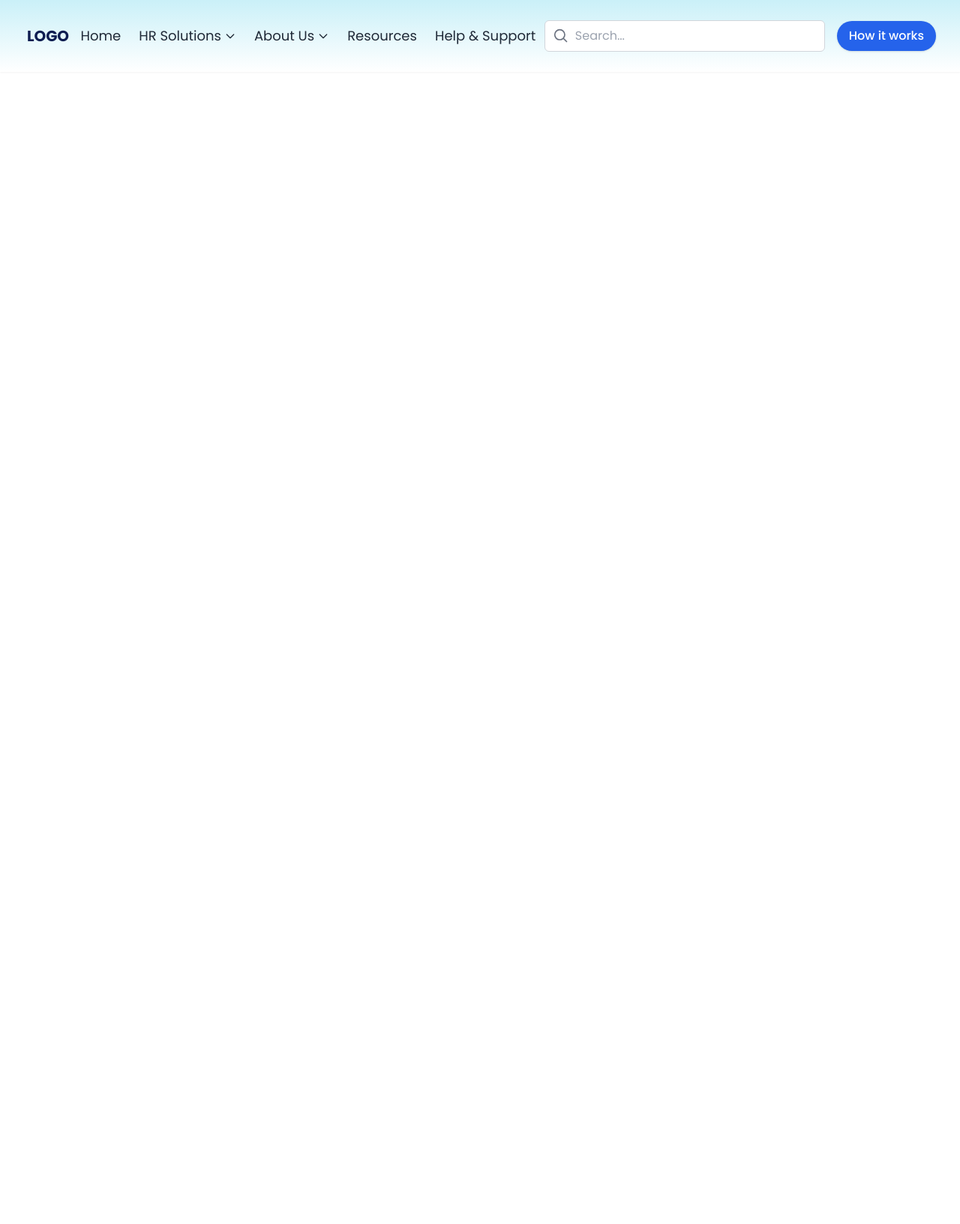
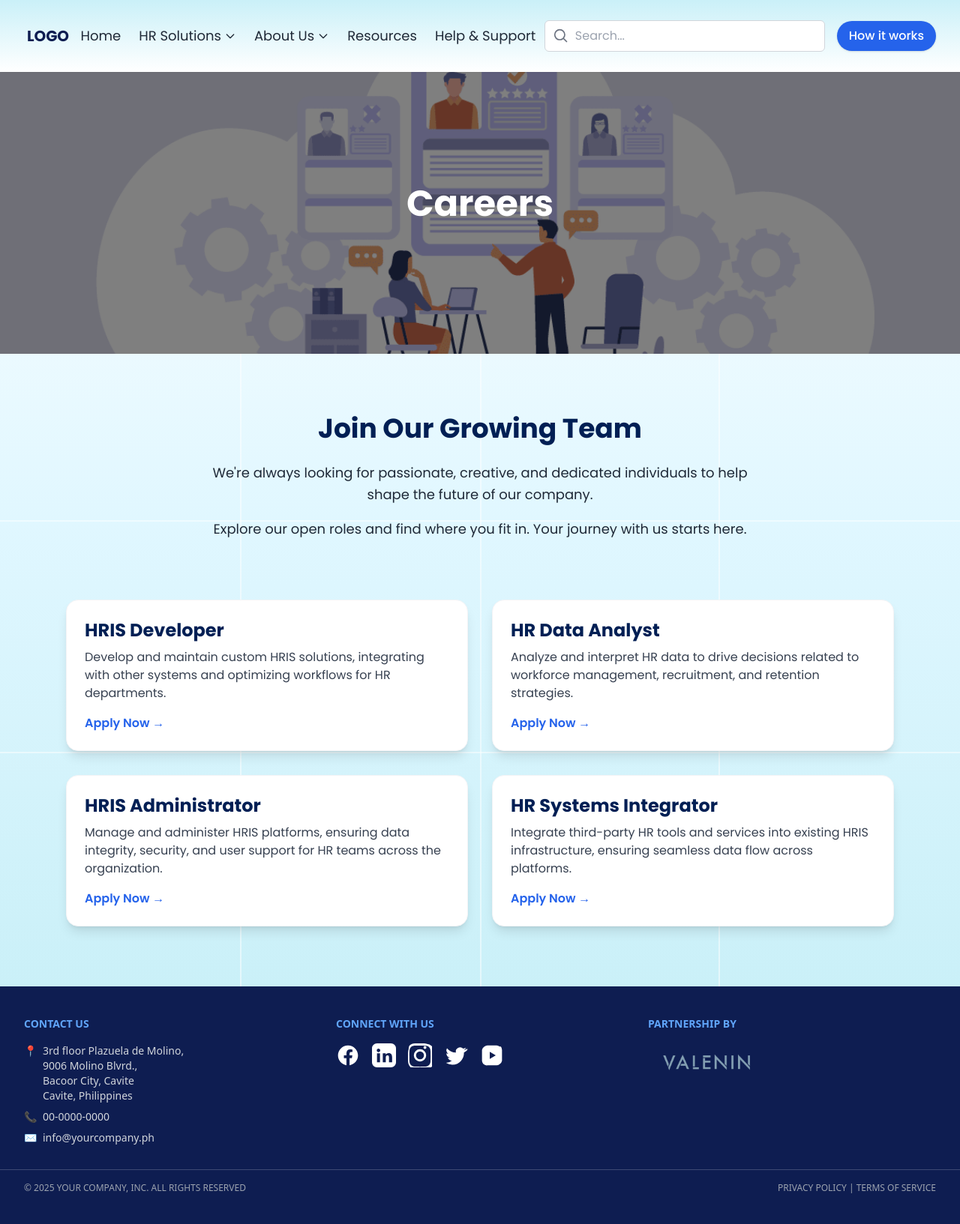
Before and after one commit to maxximusayson/HRIS_web, a CodeIgniter 4 app: the page made by app/Views/careers.php in a window 1280 px wide. Shown: the whole page at 75% size. Before the commit the page ends 74 px from the top, so only its background shows below. Run offline with PHP 8.4 and a stand-in for CodeIgniter, Linux system fonts and the light colour scheme; the template is opened without the code that fills it, so the values that code supplies are empty; some libraries are stand-ins or nearby versions.

Commit message:
About - Careers

```diff
--- a/app/Config/Routes.php
+++ b/app/Config/Routes.php
@@ -7,6 +7,6 @@ use CodeIgniter\Router\RouteCollection;
  */
 $routes->get('/', 'Home::index');
 
-$routes->get('/company', 'Pages::company');
-$routes->get('/team', 'Pages::team');
-$routes->get('/careers', 'Pages::careers');
+$routes->get('/about/company', 'Pages::company');
+$routes->get('/about/team', 'Pages::team');
+$routes->get('/about/careers', 'Pages::careers');
--- a/app/Views/careers.php
+++ b/app/Views/careers.php
@@ -1,8 +1,77 @@
- <!-- Your styles and scripts -->
- <script src="https://cdn.tailwindcss.com"></script>
-    <link href="https://fonts.googleapis.com/css2?family=Poppins:wght@400;500;600;700&display=swap" rel="stylesheet">
-    <script src="//unpkg.com/alpinejs" defer></script>
+<!-- Your styles and scripts -->
+<script src="https://cdn.tailwindcss.com"></script>
+<link href="https://fonts.googleapis.com/css2?family=Poppins:wght@400;500;600;700&display=swap" rel="stylesheet">
+<script src="//unpkg.com/alpinejs" defer></script>
 
-    <title>About | Careers</title>
+<title>About | Careers</title>
 
 <?= view('layout/header') ?>
+<br><br><br>
+
+<section class="relative font-[Poppins] overflow-hidden bg-gradient-to-b from-white via-[#E0F7FF] to-[#CAF0F8]">
+
+  <!-- Background Lines (behind content) -->
+  <div class="absolute inset-0 pointer-events-none z-0">
+    <!-- Vertical lines -->
+    <div class="absolute left-1/4 top-0 h-full w-[2px] bg-white/50"></div>
+    <div class="absolute left-1/2 top-0 h-full w-[2px] bg-white/50"></div>
+    <div class="absolute right-1/4 top-0 h-full w-[2px] bg-white/50"></div>
+    <!-- Horizontal lines -->
+    <div class="absolute top-1/4 left-0 w-full h-[2px] bg-white/50"></div>
+    <div class="absolute top-1/2 left-0 w-full h-[2px] bg-white/50"></div>
+    <div class="absolute bottom-1/4 left-0 w-full h-[2px] bg-white/50"></div>
+  </div>
+
+  <!-- Hero Header -->
+  <div class="relative w-full h-[300px] md:h-[400px] bg-cover bg-center flex items-center justify-center z-10" style="background-image: url('/images/seamless.png');">
+      <div class="bg-black/50 absolute inset-0"></div>
+      <h1 class="relative text-white text-4xl md:text-5xl font-bold">Careers</h1>
+  </div>
+
+  <!-- Introduction -->
+  <div class="max-w-3xl mx-auto text-center py-16 px-6 md:py-20 relative z-10">
+    <h2 class="text-3xl md:text-4xl font-bold text-[#001F54] mb-6">Join Our Growing Team</h2>
+    <p class="text-gray-800 text-lg leading-relaxed mb-4">
+      We're always looking for passionate, creative, and dedicated individuals to help shape the future of our company.
+    </p>
+    <p class="text-gray-800 text-lg leading-relaxed">
+      Explore our open roles and find where you fit in. Your journey with us starts here.
+    </p>
+  </div>
+
+ <!-- Job Listings -->
+<div class="max-w-6xl mx-auto px-6 pb-20 relative z-10">
+  <div class="grid grid-cols-1 md:grid-cols-2 gap-8">
+    <!-- Job Card 1: HRIS Developer -->
+    <div class="p-6 bg-white rounded-2xl shadow-lg border border-gray-100">
+      <h3 class="text-2xl font-bold text-[#001F54] mb-2">HRIS Developer</h3>
+      <p class="text-gray-700 mb-4">Develop and maintain custom HRIS solutions, integrating with other systems and optimizing workflows for HR departments.</p>
+      <a href="#" class="text-blue-600 font-semibold hover:underline">Apply Now →</a>
+    </div>
+
+    <!-- Job Card 2: HR Data Analyst -->
+    <div class="p-6 bg-white rounded-2xl shadow-lg border border-gray-100">
+      <h3 class="text-2xl font-bold text-[#001F54] mb-2">HR Data Analyst</h3>
+      <p class="text-gray-700 mb-4">Analyze and interpret HR data to drive decisions related to workforce management, recruitment, and retention strategies.</p>
+      <a href="#" class="text-blue-600 font-semibold hover:underline">Apply Now →</a>
+    </div>
+
+    <!-- Job Card 3: HRIS Administrator -->
+    <div class="p-6 bg-white rounded-2xl shadow-lg border border-gray-100">
+      <h3 class="text-2xl font-bold text-[#001F54] mb-2">HRIS Administrator</h3>
+      <p class="text-gray-700 mb-4">Manage and administer HRIS platforms, ensuring data integrity, security, and user support for HR teams across the organization.</p>
+      <a href="#" class="text-blue-600 font-semibold hover:underline">Apply Now →</a>
+    </div>
+
+    <!-- Job Card 4: HR Systems Integrator -->
+    <div class="p-6 bg-white rounded-2xl shadow-lg border border-gray-100">
+      <h3 class="text-2xl font-bold text-[#001F54] mb-2">HR Systems Integrator</h3>
+      <p class="text-gray-700 mb-4">Integrate third-party HR tools and services into existing HRIS infrastructure, ensuring seamless data flow across platforms.</p>
+      <a href="#" class="text-blue-600 font-semibold hover:underline">Apply Now →</a>
+    </div>
+  </div>
+</div>
+
+</section>
+
+<?= view('layout/footer'); ?>
--- a/app/Views/layout/header.php
+++ b/app/Views/layout/header.php
@@ -57,20 +57,21 @@
   <div x-show="open" x-cloak x-transition class="absolute top-full left-0 mt-2 bg-white shadow-lg rounded-xl w-72 p-6 z-40">
     <div class="space-y-4 text-base font-medium text-gray-800">
       <div>
-              <a href="<?= base_url('company') ?>" class="hover:text-blue-500 block">Company</a>
+        <a href="<?= base_url('about/company') ?>" class="hover:text-blue-500 block">Company</a>
         <p class="text-sm text-gray-500">Get to know our mission and vision.</p>
       </div>
       <div>
-              <a href="<?= base_url('team') ?>" class="hover:text-blue-500 block">Our Team</a>
+        <a href="<?= base_url('about/team') ?>" class="hover:text-blue-500 block">Our Team</a>
         <p class="text-sm text-gray-500">Meet the people behind HRIS.</p>
       </div>
       <div>
-              <a href="<?= base_url('careers') ?>" class="hover:text-blue-500 block">Careers</a>
+        <a href="<?= base_url('about/careers') ?>" class="hover:text-blue-500 block">Careers</a>
         <p class="text-sm text-gray-500">Explore job opportunities with us.</p>
       </div>
     </div>
   </div>
 </div>
+
 
       <a href="#" class="hover:text-blue-600">Resources</a>
       <a href="#" class="hover:text-blue-600">Help & Support</a>
@@ -127,11 +128,12 @@
     </svg>
   </button>
   <div x-show="openAbout" x-transition x-cloak class="pl-4 space-y-2 text-sm text-gray-700">
-      <a href="<?= base_url('company') ?>" class="block hover:text-blue-500">Company</a>
-      <a href="<?= base_url('team') ?>" class="block hover:text-blue-500">Our Team</a>
-      <a href="<?= base_url('careers') ?>" class="block hover:text-blue-500">Careers</a>
+    <a href="<?= base_url('about/company') ?>" class="block hover:text-blue-500">Company</a>
+    <a href="<?= base_url('about/team') ?>" class="block hover:text-blue-500">Our Team</a>
+    <a href="<?= base_url('about/careers') ?>" class="block hover:text-blue-500">Careers</a>
   </div>
 </div>
+
 
   <a href="#" class="block py-2 text-gray-800 hover:text-blue-600">Resources</a>
   <a href="#" class="block py-2 text-gray-800 hover:text-blue-600">Help & Support</a>
```
Also changed, not shown: app/Views/company.php (+20 -8 lines), app/Views/team.php (+14 -3 lines). Lines whose indentation alone changed are shown as unchanged.
